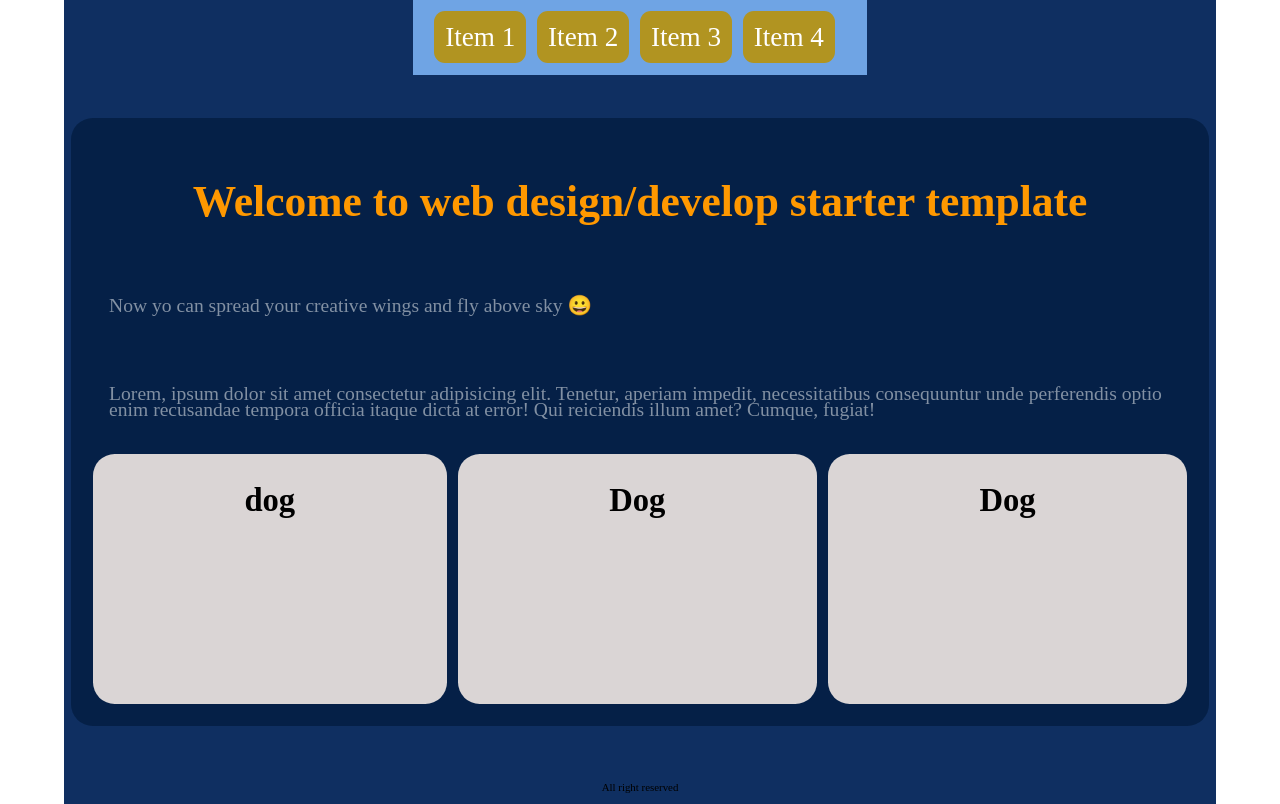
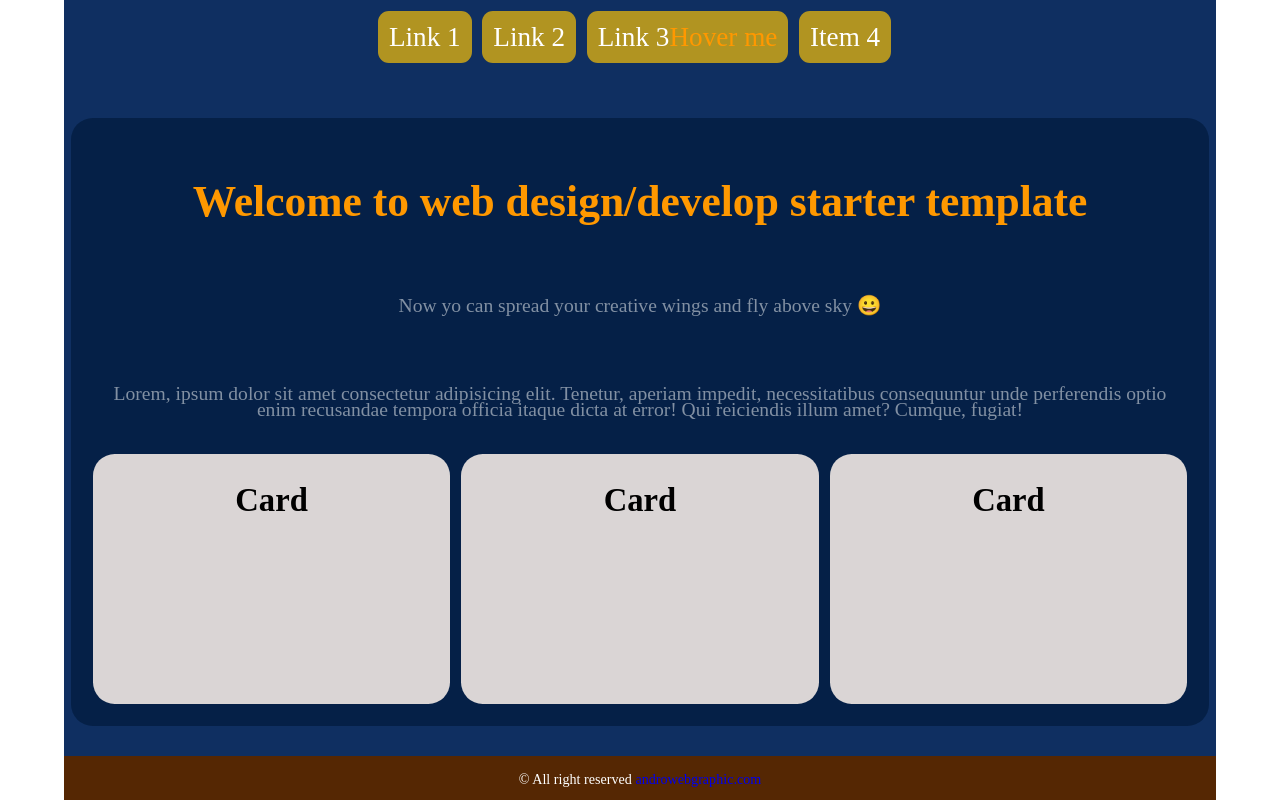
Before and after one commit to androwebgraphic/webtemplates, a plain HTML site: page boilerplate/index.html in a window 1280 px wide. Drawn offline with Linux system fonts and the light colour scheme.

Commit message:
changes on footer and nav-main

```diff
--- a/boilerplate/css/styles.css
+++ b/boilerplate/css/styles.css
@@ -20,11 +20,16 @@ padding: 0;
 	text-decoration: none;
 	/* display: none; */
 }
+a{
+
+	text-decoration: none;
+}
 /* ********* CSS RESET END ***** */
 #Wrap{
 	width:90%;
 	display: flex;
 	flex-direction: column;
+	flex-wrap: wrap;
 	background-color: rgb(15, 47, 97);
 	margin: 0 auto 0 auto;
     align-items: center;
@@ -33,7 +38,9 @@ padding: 0;
 }
 header{
 
-	background-color: #6fa4e4;
+display: flex;
+flex-direction: row;
+flex-wrap:wrap;
 
 }
 #Main-menu{
@@ -122,18 +129,30 @@ section#Main-content{
 	border-radius: 2rem;
 	background-color: rgb(218, 213, 213);
 	height: 250px;
-
+}
 
 footer{
 
 	width: 100%;
-	height: 2rem;
+	height:4rem;
 	background-color:#552703 ;
-	flex-grow: 1;
+	position: absolute;
+	bottom: 0;
+	/* flex-grow: 1; */
+}
 	p{
 
-		font-size: .5rem;
+		font-size: 1.3rem;
 		color: white;
+		text-align: center;
 
 	}
+
+	span{
+
+		color: #ff9800;
+		a:visited{
+			color: #fff491;
+		}
+	}
 }
--- a/boilerplate/index.html
+++ b/boilerplate/index.html
@@ -20,13 +20,13 @@
 		<div id="Wrap">
 			<header>
 				<ul id="Main-menu">
-					<li><a href="#">Item 1</a></li>
-					<li><a href="#">Item 2</a></li>
+					<li><a href="#">Link 1</a></li>
+					<li><a href="#">Link 2</a></li>
 					<li>
-						<a href="#">Item 3</a>
+						<a href="#">Link 3<span>Hover me</spa></a>
 						<ul class="sub-menu">
-							<li><a href="#">Sub Item A</a></li>
-							<li><a href="#">Sub Item B</a></li>
+							<li><a href="#">Sub Link A</a></li>
+							<li><a href="#">Sub Link B</a></li>
 						</ul>
 					</li>
 					<li><a href="#">Item 4</a></li>
@@ -40,20 +40,20 @@
 				<p>Lorem, ipsum dolor sit amet consectetur adipisicing elit. Tenetur, aperiam impedit, necessitatibus consequuntur unde perferendis optio enim recusandae tempora officia itaque dicta at error! Qui reiciendis illum amet? Cumque, fugiat!</p>
 				<div class="card">
 					<div>
-						<h2>dog</h2>
+						<h2>Card</h2>
 					</div>
 					<div>
-						<h2>Dog</h2>
+						<h2>Card</h2>
 					</div>
 					<div>
-						<h2>Dog</h2>
+						<h2>Card</h2>
 					</div>
 
 				</div>
 			</section>
 			<!--END of Main-content-->
 		<footer>
-			<p>All right reserved</p>
+			<p>© All right reserved <span><a href="https:androwebgraphic.com"</a>androwebgraphic.com</span></p>
 		</footer>
 
 		</div>
```
